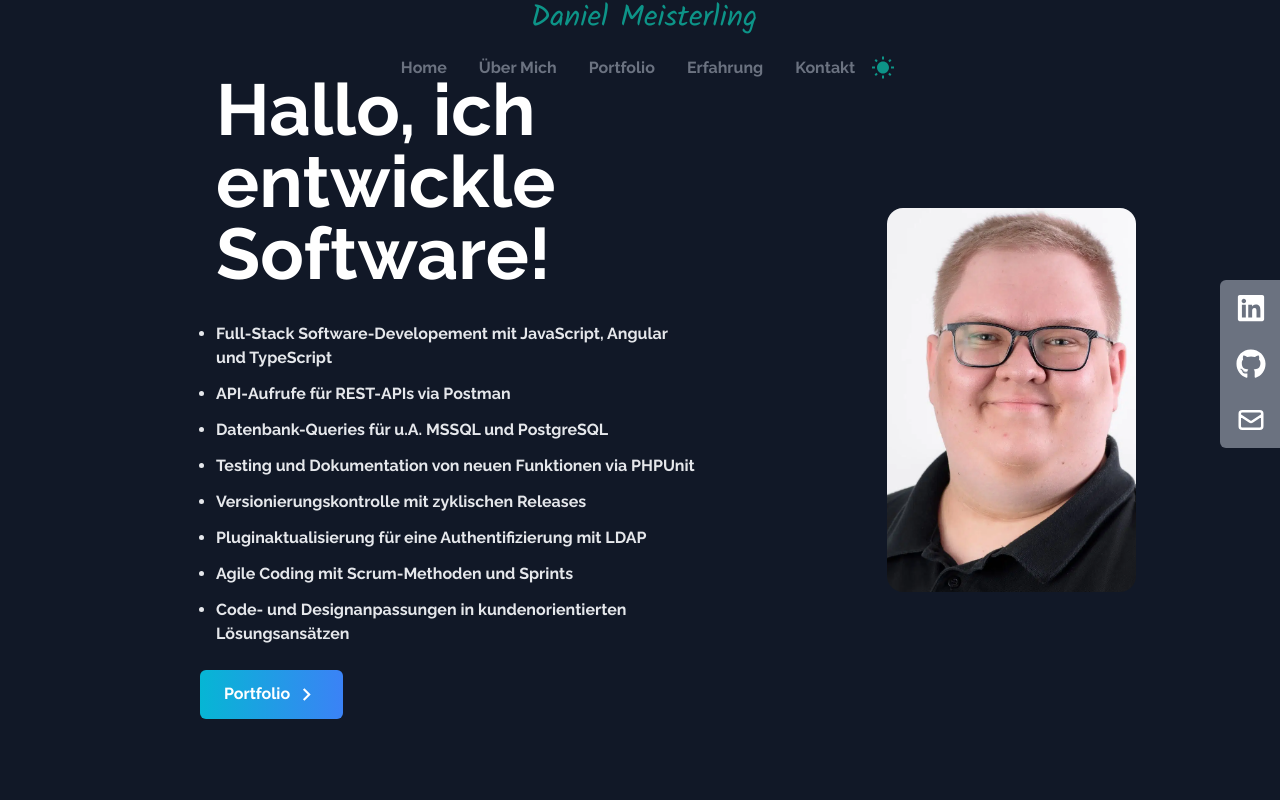
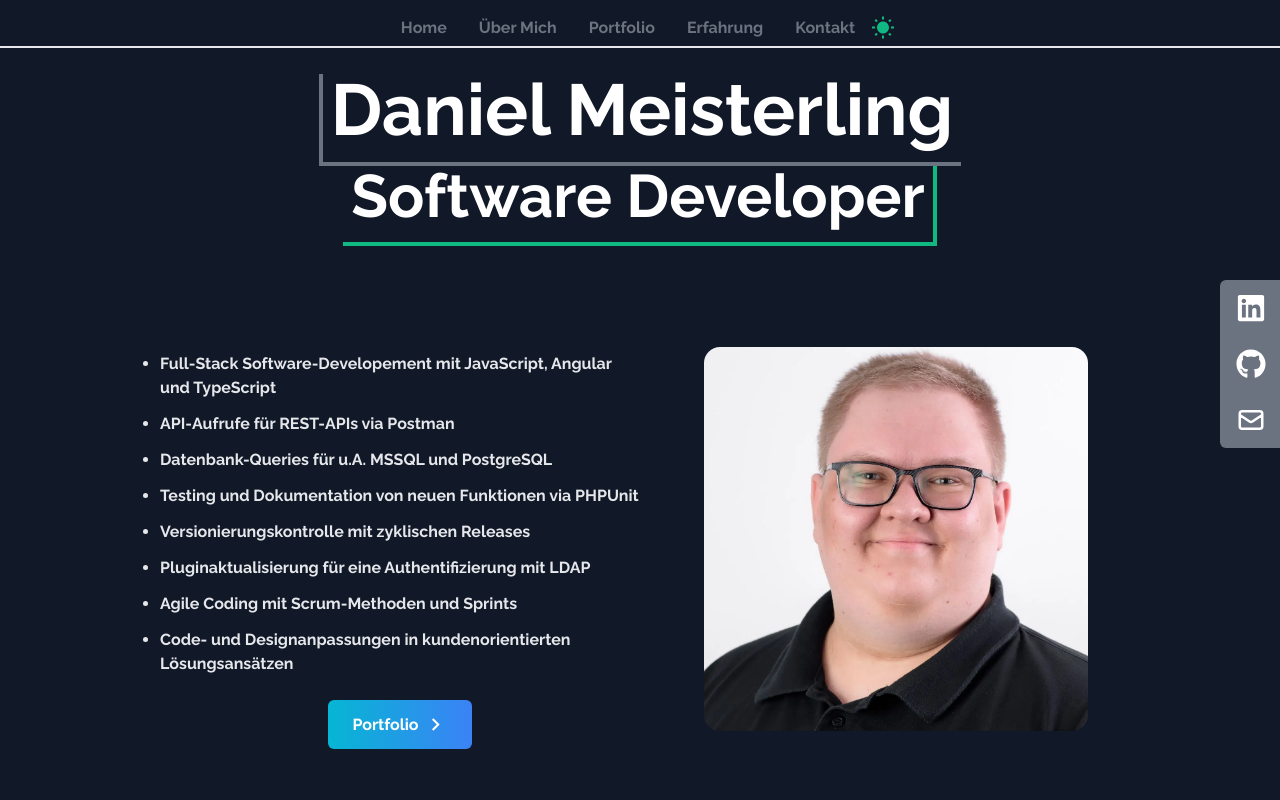
Before and after one commit to DMeisterling/Portfolio, a React (Create React App) app: page / in a window 1280 px wide. Shown: the top 800 px of the page. Built offline with nearby package versions, Linux system fonts and the light colour scheme.

Commit message:
small styling fixes

```diff
--- a/src/components/Home.jsx
+++ b/src/components/Home.jsx
@@ -6,12 +6,17 @@ import { Link } from "react-scroll";
 const Home = () => {
   return (
     <div name="home" className="h-screen w-full">
-      <div className="max-w-screen-lg mx-auto flex flex-col items-center justify-center h-full px-4 md:flex-row">
-        <div className="flex flex-col justify-center h-full pl-14">
-          <h2 className="text-4xl sm:text-7xl font-bold px-4">
-            Hallo, ich entwickle Software!
-          </h2>
-          <ul className="dark:text-gray-200 text-black p-4 max-w-lg list-disc">
+      <div class="fit mx-auto flex flex-col items-center justify-center h-80 px-4 text-center">
+        <h2 class="text-3xl sm:text-7xl md:text-7xl font-bold border-b-4 border-l-4 border-gray-500 pb-4 px-2">
+          Daniel Meisterling
+        </h2>
+        <h3 class="text-2xl sm:text-4xl md:text-6xl font-bold border-b-4 border-r-4 border-emerald-500 pb-4 px-2">
+          Software Developer
+        </h3>
+      </div>
+      <div className="max-w-screen-lg mx-auto flex flex-col md:flex-row items-center justify-center px-4">
+        <div className="flex flex-col justify-center max-w-lg w-full">
+          <ul className="dark:text-gray-200 text-black p-4 list-disc">
             <li className="pt-4">
               Full-Stack Software-Developement mit JavaScript, Angular und
               TypeScript
@@ -36,7 +41,7 @@ const Home = () => {
               Code- und Designanpassungen in kundenorientierten Lösungsansätzen
             </li>
           </ul>
-          <div>
+          <div className="flex justify-center">
             <Link
               to="portfolio"
               smooth
@@ -50,12 +55,11 @@ const Home = () => {
             </Link>
           </div>
         </div>
-        <div>
+        <div className="flex justify-center w-full md:w-1/2">
           <img
             src={HeroImage}
             alt="my profile"
-            //className="rounded-2xl mx-auto w-2/3 md:w-2/3"
-            className="rounded-2xl w-60 h-60 md:w-80 md:h-80 lg:w-96 lg:h-96  object-cover object-top"
+            className="rounded-2xl w-60 h-60 md:w-80 md:h-80 lg:w-96 lg:h-96 object-cover object-top"
           />
         </div>
       </div>
--- a/src/components/NavBar.jsx
+++ b/src/components/NavBar.jsx
@@ -30,12 +30,12 @@ const NavBar = ({ darkMode, setDarkMode }) => {
   ];
 
   return (
-    <div className="flex flex-col justify-between items-center w-full h-20 px-4 text-gray-900 bg-slate-200 dark:text-teal-600 dark:bg-gray-900 fixed border-red-500">
-      <div>
+    <div className="flex flex-col justify-between items-center w-full h-12 px-4 text-gray-900 bg-slate-200 dark:text-emerald-500 dark:bg-gray-900 fixed border-b-2">
+      {/* <div>
         <h1 className="text-3xl sig ml-2">Daniel Meisterling</h1>
-      </div>
+      </div> */}
 
-      <ul className="hidden md:flex">
+      <ul className="hidden md:flex pt-4">
         {links.map(({ id, link }) => (
           <li
             key={id}
@@ -57,7 +57,7 @@ const NavBar = ({ darkMode, setDarkMode }) => {
 
       <div
         onClick={() => setNav(!nav)}
-        className="cursor-pointer pr-4 z-10 text-gray-500 md:hidden"
+        className="cursor-pointer pr-4 z-10 pt-2 text-gray-500 md:hidden"
       >
         {nav ? <FaTimes size={30} /> : <FaBars size={30} />}
       </div>
@@ -79,6 +79,13 @@ const NavBar = ({ darkMode, setDarkMode }) => {
               </Link>
             </li>
           ))}
+          <li onClick={() => setDarkMode(!darkMode)}>
+            {darkMode ? (
+              <MdWbSunny className="text-2xl cursor-pointer" />
+            ) : (
+              <MdNightsStay className="text-2xl cursor-pointer" />
+            )}
+          </li>
         </ul>
       )}
     </div>
--- a/src/index.css
+++ b/src/index.css
@@ -15,3 +15,8 @@
 .sig {
   font-family: "Kalam", cursive;
 }
+
+.fit {
+  max-width: 100%;
+  overflow-x: hidden;
+}
```
